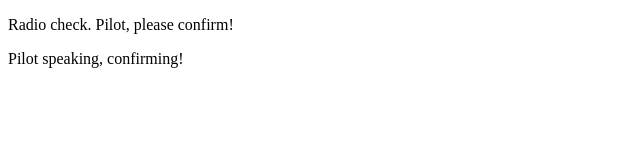
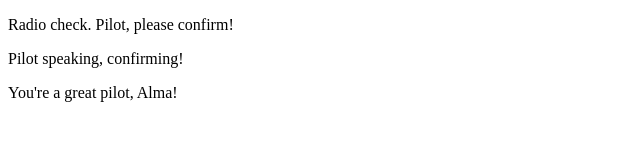
Before and after one commit to itslisagordon/communication-log-CONTROL, a plain HTML site: page index.html in a window 1280 px wide. Shown: the whole page, without its empty margins (0-640 px from the left). Drawn offline with Linux system fonts and the light colour scheme.

Commit message:
committed

```diff
--- a/index.html
+++ b/index.html
@@ -3,5 +3,6 @@
    <body>
       <p>Radio check. Pilot, please confirm!</p>
       <p>Pilot speaking, confirming! </p>
+      <p>You're a great pilot, Alma!</p>
    </body>
 </html>
```
